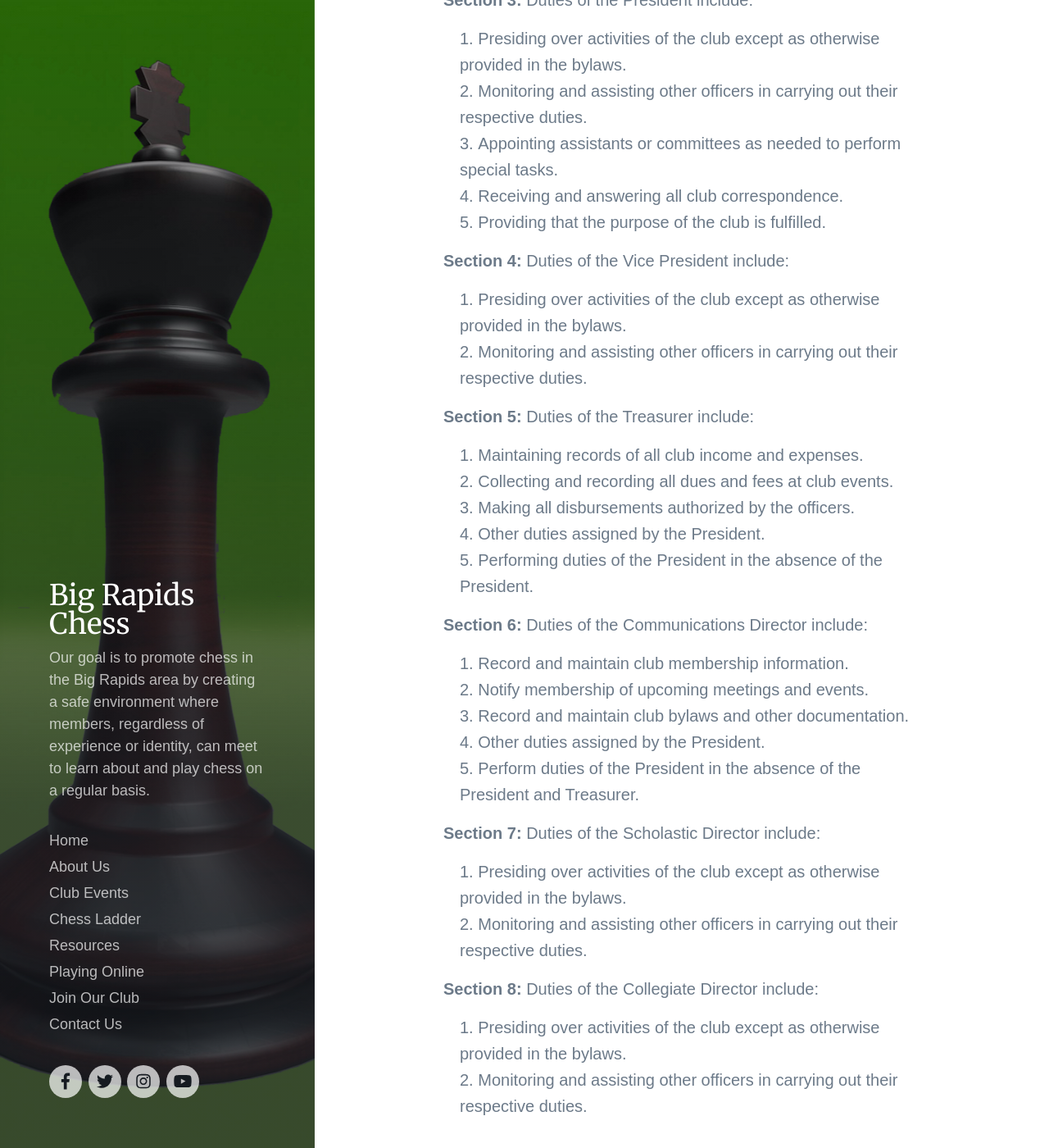
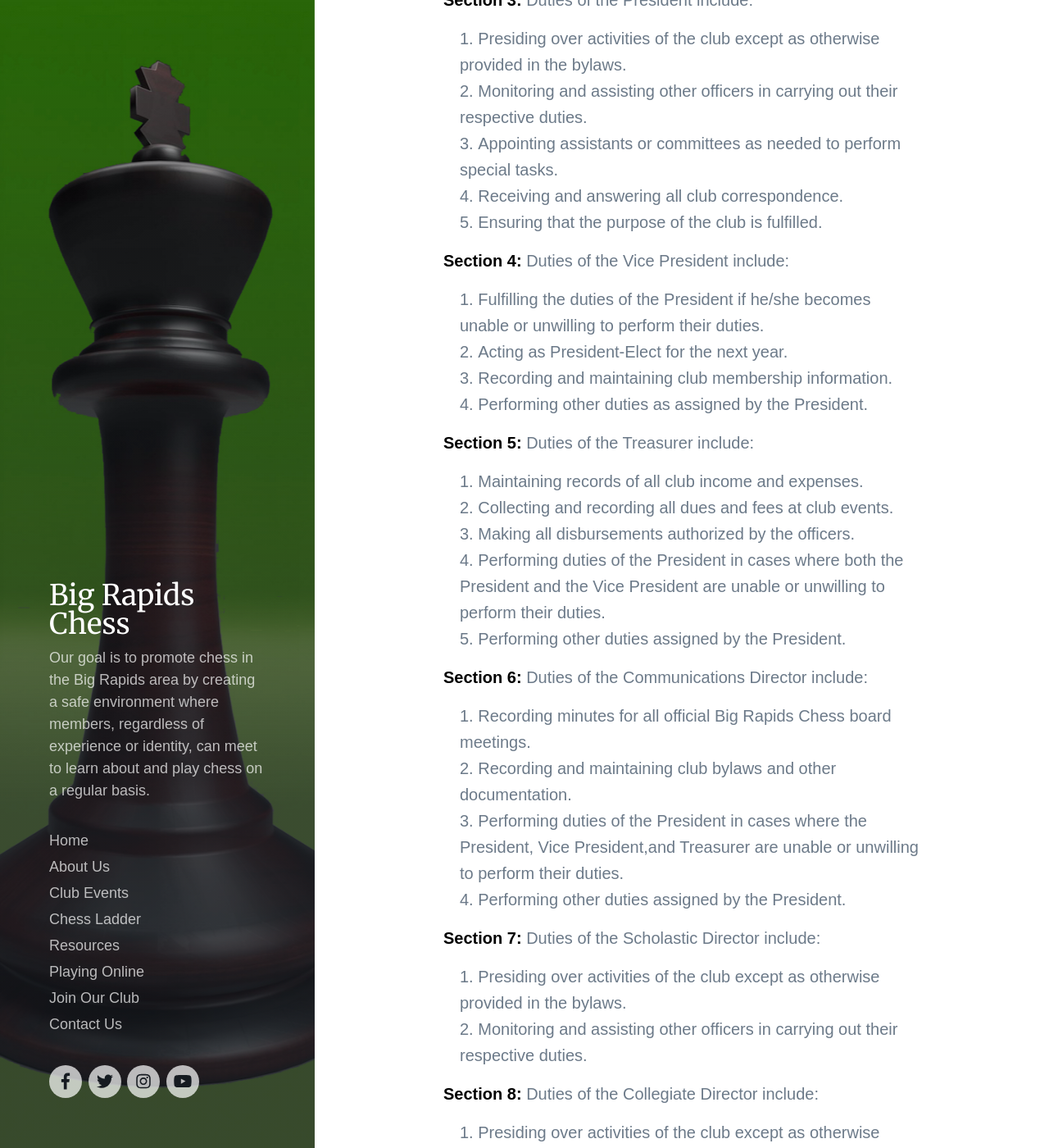
Before and after one commit to bigrapidschess/bigrapidschess.github.io, a Jekyll site: the page built from _pages/bylaws.md, in a window 1280 px wide and 1400 px high, scrolled down 2888 px. Shown: the whole window at 82% size. Built offline with Jekyll 4.4.1, drawn with Linux system fonts in a browser that asks for light colours; nearby versions of some CDN libraries; some web fonts are replaced.

Commit message:
Updating bylaws draft

```diff
--- a/_pages/bylaws.md
+++ b/_pages/bylaws.md
@@ -7,27 +7,27 @@ featured_image: /images/my_background_green.jpg
 
 ### Article I - Name
 
-**Section 1:** The name of the club shall be "Big Rapids Chess".
+<span style="color: black;">**Section 1:**</span> The name of the club shall be "Big Rapids Chess".
 
 ### Article II - Purpose
 
-**Section 1:** The purpose of Big Rapids Chess is to promote chess in the Big Rapids area by creating a safe environment where members, regardless of experience or identity, can meet to learn about and play chess on a regular basis.
+<span style="color: black;">**Section 1:**</span> The purpose of Big Rapids Chess is to promote chess in the Big Rapids area by creating a safe environment where members, regardless of experience or identity, can meet to learn about and play chess on a regular basis.
 
 ### Article III - Affiliation
 
-**Section 1:** Big Rapids Chess shall be affiliated with the United States Chess Federation (USCF).
+<span style="color: black;">**Section 1:**</span> Big Rapids Chess shall be affiliated with the United States Chess Federation (USCF).
 
 ### Article IV - Not for Profit
 
-**Section 1:** Big Rapids Chess shall not be operated for profit. No part of its dues, contributions, assets or net income shall benefit any individual. Cash prizes, trophies, or other awards for chess events shall not be considered benefits under this article.
+<span style="color: black;">**Section 1:**</span> Big Rapids Chess shall not be operated for profit. No part of its dues, contributions, assets or net income shall benefit any individual. Cash prizes, trophies, or other awards for chess events shall not be considered benefits under this article.
 
 ### Article V - Membership
 
-**Section 1:** Big Rapids Chess membership is open to all interested people regardless of race, ethnicity, gender, sexual orientation, age, social class, national origin, political beliefs, or membership in the USCF subject to any qualifications (such as dues, entry fees and participation) required by the club officers.
+<span style="color: black;">**Section 1:**</span> Big Rapids Chess membership is open to all interested people regardless of race, ethnicity, gender, sexual orientation, age, social class, national origin, political beliefs, or membership in the USCF subject to any qualifications (such as dues, entry fees and participation) required by the club officers.
 
-**Section 2:** There shall be four types of membership in Big Rapids Chess - regular members, senior members, junior members, and associate members.
+<span style="color: black;">**Section 2:**</span> There shall be four types of membership in Big Rapids Chess - regular members, senior members, junior members, and associate members.
 
-**Section 3:** Regular members
+<span style="color: black;">**Section 3:**</span> Regular members
 <ol style="padding-left: 20px;">
 <li>Shall be between the ages of 18 and 64 years old, inclusively</li>
 <li>Shall pay dues as established by the Big Rapids Chess board</li>
@@ -36,7 +36,7 @@ featured_image: /images/my_background_green.jpg
 <li>May participate in all Big Rapids Chess functions contingent upon payment of any associated fees</li>
 </ol>
 
-**Section 4:** Senior members
+<span style="color: black;">**Section 4:**</span> Senior members
 <ol style="padding-left: 20px;">
 <li>Shall be over the age of 64 years old</li>
 <li>Shall pay dues as established by the Big Rapids Chess board</li>
@@ -45,7 +45,7 @@ featured_image: /images/my_background_green.jpg
 <li>May participate in all Big Rapids Chess functions contingent upon payment of any associated fees</li>
 </ol>
 
-**Section 5:** Junior members
+<span style="color: black;">**Section 5:**</span> Junior members
 <ol style="padding-left: 20px;">
 <li>Shall be under the age of 18 years old</li>
 <li>Shall pay dues as established by the Big Rapids Chess board</li>
@@ -54,7 +54,7 @@ featured_image: /images/my_background_green.jpg
 <li>May participate in all Big Rapids Chess functions contingent upon payment of any associated fees</li>
 </ol>
 
-**Section 6:** Associate members
+<span style="color: black;">**Section 6:**</span> Associate members
 <ol style="padding-left: 20px;">
 <li>May be of any age</li>
 <li>Are not required to pay dues</li>
@@ -63,54 +63,55 @@ featured_image: /images/my_background_green.jpg
 <li>May participate in all Big Rapids Chess functions contingent upon payment of any associated fees</li>
 </ol>
 
-**Section 7:** Regular, senior, or junior members that fail to pay the annual Big Rapids Chess dues will be converted to associate memberships.
+<span style="color: black;">**Section 7:**</span> Regular, senior, or junior members that fail to pay the annual Big Rapids Chess dues will be converted to associate memberships.
 
 ### Article VI - Officers
 
-**Section 1:** The officers of the Big Rapids Chess board shall be President, Vice President, Treasurer, Communications Director, Scholastic Chess Director, and Collegiate Chess Director.
+<span style="color: black;">**Section 1:**</span> The officers of the Big Rapids Chess board shall be President, Vice President, Treasurer, Communications Director, Scholastic Chess Director, and Collegiate Chess Director.
 
-**Section 2:** The officers shall have the right to censure, suspend or expel a member for conduct unacceptable to the Big Rapids Chess board. Any permanent action taken against a member requires a simple majority vote by the officers.
+<span style="color: black;">**Section 2:**</span> The officers shall have the right to censure, suspend or expel a member for conduct unacceptable to the Big Rapids Chess board. Any permanent action taken against a member requires a simple majority vote by the officers.
 
-**Section 3:** Duties of the President include:
+<span style="color: black;">**Section 3:**</span> Duties of the President include:
 <ol style="padding-left: 20px;">
 <li>Presiding over activities of the club except as otherwise provided in the bylaws.</li>
 <li>Monitoring and assisting other officers in carrying out their respective duties.</li>
 <li>Appointing assistants or committees as needed to perform special tasks.</li>
 <li>Receiving and answering all club correspondence.</li>
-<li>Providing that the purpose of the club is fulfilled.</li>
+<li>Ensuring that the purpose of the club is fulfilled.</li>
 </ol>
 
-**Section 4:** Duties of the Vice President include:
+<span style="color: black;">**Section 4:**</span> Duties of the Vice President include:
+<ol style="padding-left: 20px;">
+<li>Fulfilling the duties of the President if he/she becomes unable or unwilling to perform their duties.</li>
+<li>Acting as President-Elect for the next year.</li>
+<li>Recording and maintaining club membership information.</li>
+<li>Performing other duties as assigned by the President.</li>
+</ol>
+
+<span style="color: black;">**Section 5:**</span> Duties of the Treasurer include:
+<ol style="padding-left: 20px;">
+<li>Maintaining records of all club income and expenses.</li>
+<li>Collecting and recording all dues and fees at club events.</li>
+<li>Making all disbursements authorized by the officers.</li>
+<li>Performing duties of the President in cases where both the President and the Vice President are unable or unwilling to perform their duties.</li>
+<li>Performing other duties assigned by the President.</li>
+</ol>
+
+<span style="color: black;">**Section 6:**</span> Duties of the Communications Director include:
+<ol style="padding-left: 20px;">
+<li>Recording minutes for all official Big Rapids Chess board meetings.</li>
+<li>Recording and maintaining club bylaws and other documentation.</li>
+<li>Performing duties of the President in cases where the President, Vice President,and Treasurer are unable or unwilling to perform their duties.</li>
+<li>Performing other duties assigned by the President.</li>
+</ol>
+
+<span style="color: black;">**Section 7:**</span> Duties of the Scholastic Director include:
 <ol style="padding-left: 20px;">
 <li>Presiding over activities of the club except as otherwise provided in the bylaws.</li>
 <li>Monitoring and assisting other officers in carrying out their respective duties.</li>
 </ol>
 
-**Section 5:** Duties of the Treasurer include:
-<ol style="padding-left: 20px;">
-<li>Maintaining records of all club income and expenses.</li>
-<li>Collecting and recording all dues and fees at club events.</li>
-<li>Making all disbursements authorized by the officers.</li>
-<li>Other duties assigned by the President.</li>
-<li>Performing duties of the President in the absence of the President.</li>
-</ol>
-
-**Section 6:** Duties of the Communications Director include:
-<ol style="padding-left: 20px;">
-<li>Record and maintain club membership information.</li>
-<li>Notify membership of upcoming meetings and events.</li>
-<li>Record and maintain club bylaws and other documentation.</li>
-<li>Other duties assigned by the President.</li>
-<li>Perform duties of the President in the absence of the President and Treasurer.</li>
-</ol>
-
-**Section 7:** Duties of the Scholastic Director include:
-<ol style="padding-left: 20px;">
-<li>Presiding over activities of the club except as otherwise provided in the bylaws.</li>
-<li>Monitoring and assisting other officers in carrying out their respective duties.</li>
-</ol>
-
-**Section 8:** Duties of the Collegiate Director include:
+<span style="color: black;">**Section 8:**</span> Duties of the Collegiate Director include:
 <ol style="padding-left: 20px;">
 <li>Presiding over activities of the club except as otherwise provided in the bylaws.</li>
 <li>Monitoring and assisting other officers in carrying out their respective duties.</li>
@@ -122,9 +123,9 @@ featured_image: /images/my_background_green.jpg
 
 ### Article IX - Dissolution
 
-**Section 1:** Big Rapids Chess may be dissolved with the unanimous approval of the club officers and a two-thirds majority vote by the club membership.
+<span style="color: black;">**Section 1:**</span> Big Rapids Chess may be dissolved with the unanimous approval of the club officers and a two-thirds majority vote by the club membership.
 
-**Section 2:** In the event of dissolution the net assets of the club shall be distributed as follows:
+<span style="color: black;">**Section 2:**</span> In the event of dissolution the net assets of the club shall be distributed as follows:
 <ol style="padding-left: 20px;">
 <li>All liabilities and obligations shall be paid, satisfied, and discharged or adequate provisions shall be made thereof.</li>
 <li>All remaining assets shall be distributed back to the club membership as deemed appropriate by the officers.</li>
@@ -132,4 +133,4 @@ featured_image: /images/my_background_green.jpg
 
 ### Article X - Amendments
 
-**Section 1:** These Bylaws may be ratified or amended at any time by a majority vote of the club officers.
+<span style="color: black;">**Section 1:**</span> These Bylaws may be ratified or amended at any time by a majority vote of the club officers.
```
